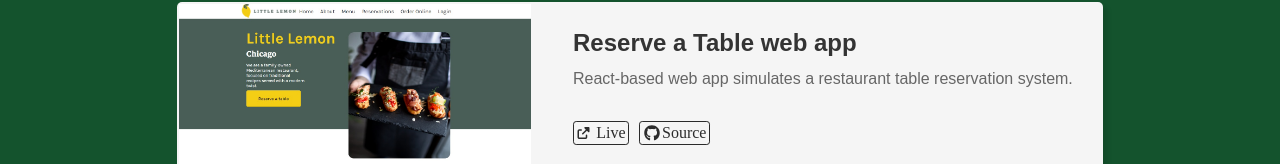
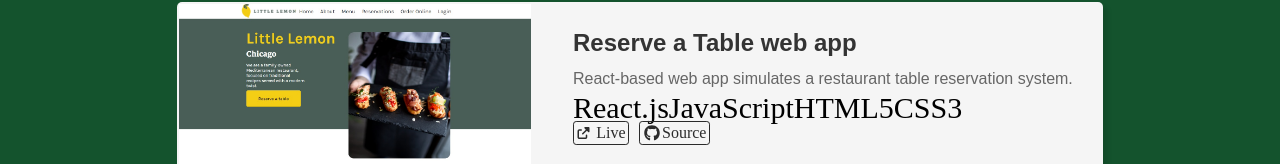
Before and after one commit to 23zeli/zeliPortfolio, a React (Vite) app: page / in a window 1280 px wide. Shown: the part 788-952 px from the top of the page. Built offline with nearby package versions, Linux system fonts and the light colour scheme.

Commit message:
added skills icon

```diff
--- a/src/Components/Cards.jsx
+++ b/src/Components/Cards.jsx
@@ -17,8 +17,13 @@ function Cards(props) {
       <div className="card-text-container">
         <h2 className="card-header" >{props.title}</h2>
         <p className="card-text" >{props.description}</p>
-        <div className="skills-icons"></div>
-         <div className="links-btns" style={{display: 'flex'}}>
+        <div className="skills-icons">
+          <span>React.js</span>
+          <span>JavaScript</span>
+          <span>HTML5</span>
+          <span>CSS3</span>
+        </div>
+        <div className="links-btns" style={{display: 'flex'}}>
           <a className="live-icon" type='button' href='#' target='blank' style={{marginRight: '10px'}}>
             <FontAwesomeIcon icon={faExternalLinkAlt} size='xs' className='external-link'/>
             <span>Live</span>
```
